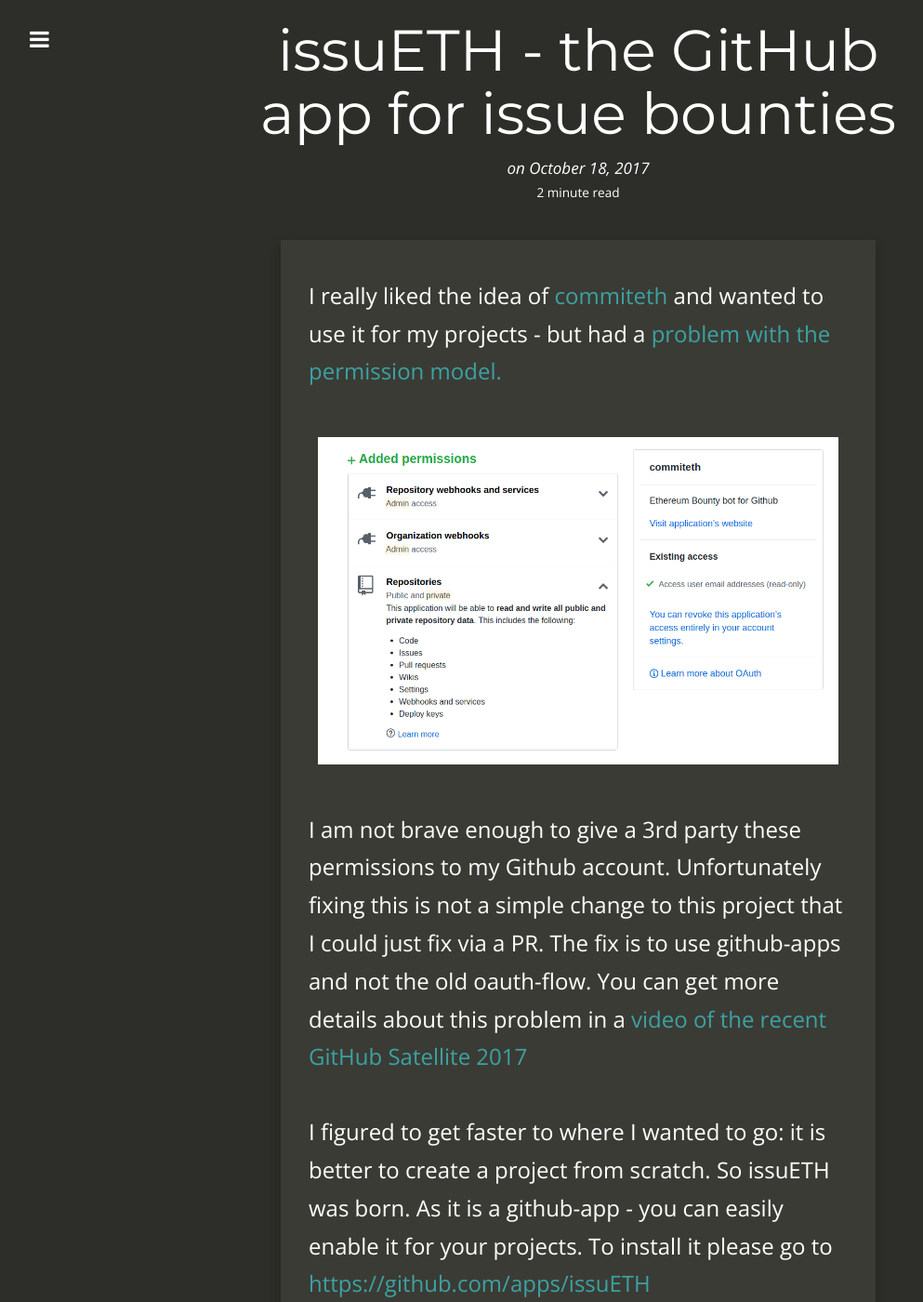
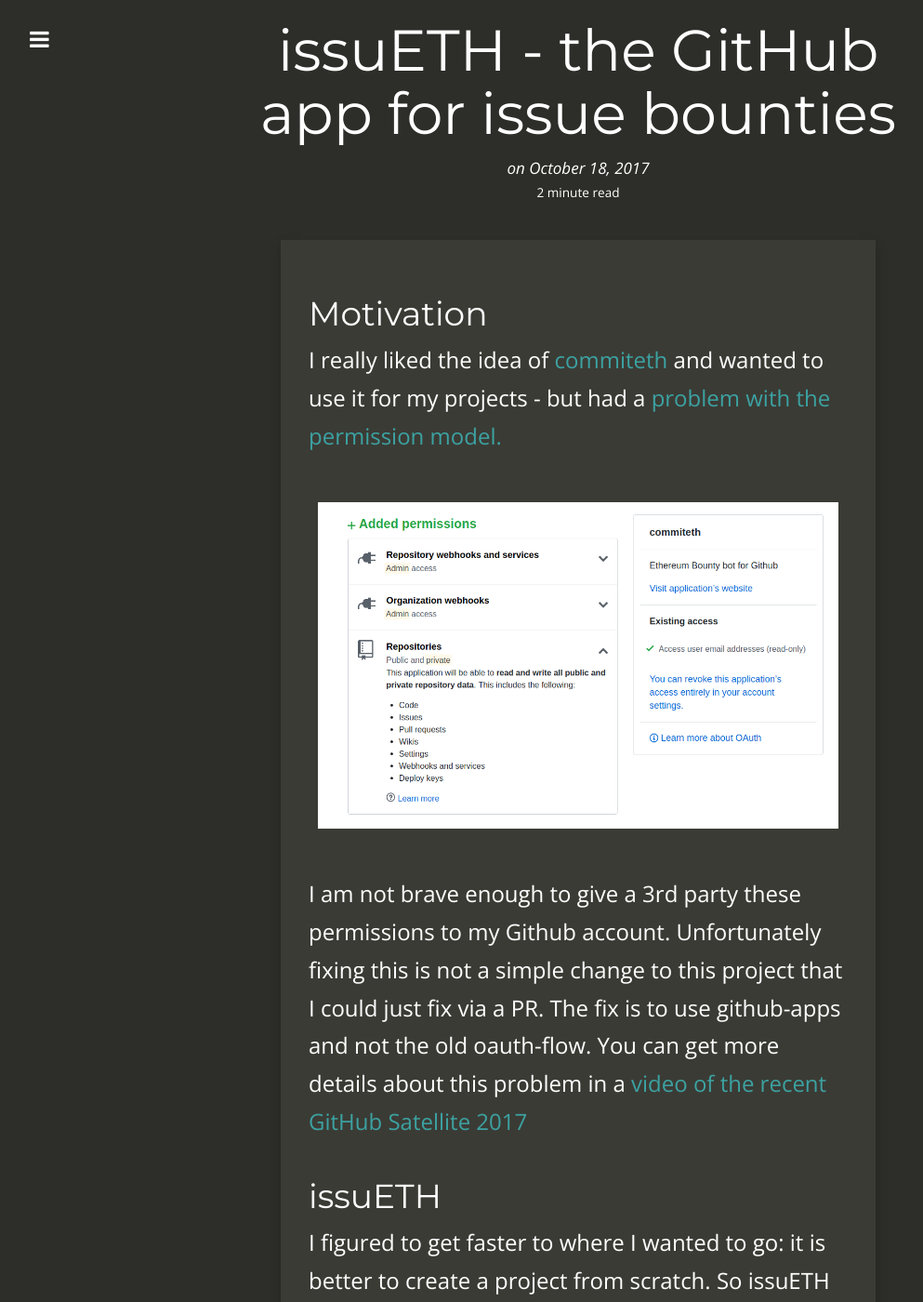
Before and after one commit to walleth/walleth.github.com, a Jekyll site: the page built from _posts/2017-10-18-issuETH-ethereum-issue-bounties.md, in a window 1280 px wide and 1400 px high. Shown: the whole window at 93% size, without its empty margins (18-1011 px from the left). Built offline with Jekyll 4.4.1, drawn with Linux system fonts in a browser that asks for light colours; nearby versions of some CDN libraries.

Commit message:
Add topics

```diff
--- a/_posts/2017-10-18-issuETH-ethereum-issue-bounties.md
+++ b/_posts/2017-10-18-issuETH-ethereum-issue-bounties.md
@@ -4,11 +4,15 @@
 title: issuETH - the GitHub app for issue bounties
 ---
 
+# Motivation
+
 I really liked the idea of [commiteth](https://commiteth.com/) and wanted to use it for my projects - but had a [problem with the permission model.](https://github.com/status-im/commiteth/issues/56)
 
 ![](/assets/img/news/commiteth_permissions.png)
 
 I am not brave enough to give a 3rd party these permissions to my Github account. Unfortunately fixing this is not a simple change to this project that I could just fix via a PR. The fix is to use github-apps and not the old oauth-flow. You can get more details about this problem in a [video of the recent GitHub Satellite 2017](https://www.youtube.com/watch?v=PpFaKCzKsYA)
+
+# issuETH
 
 I figured to get faster to where I wanted to go: it is better to create a project from scratch. So issuETH was born. As it is a github-app - you can easily enable it for your projects. To install it please go to [https://github.com/apps/issuETH](https://github.com/apps/issuETH)
 
```
Also changed, not shown: other parts of _posts/2017-10-18-issuETH-ethereum-issue-bounties.md (+2 -0 lines).
